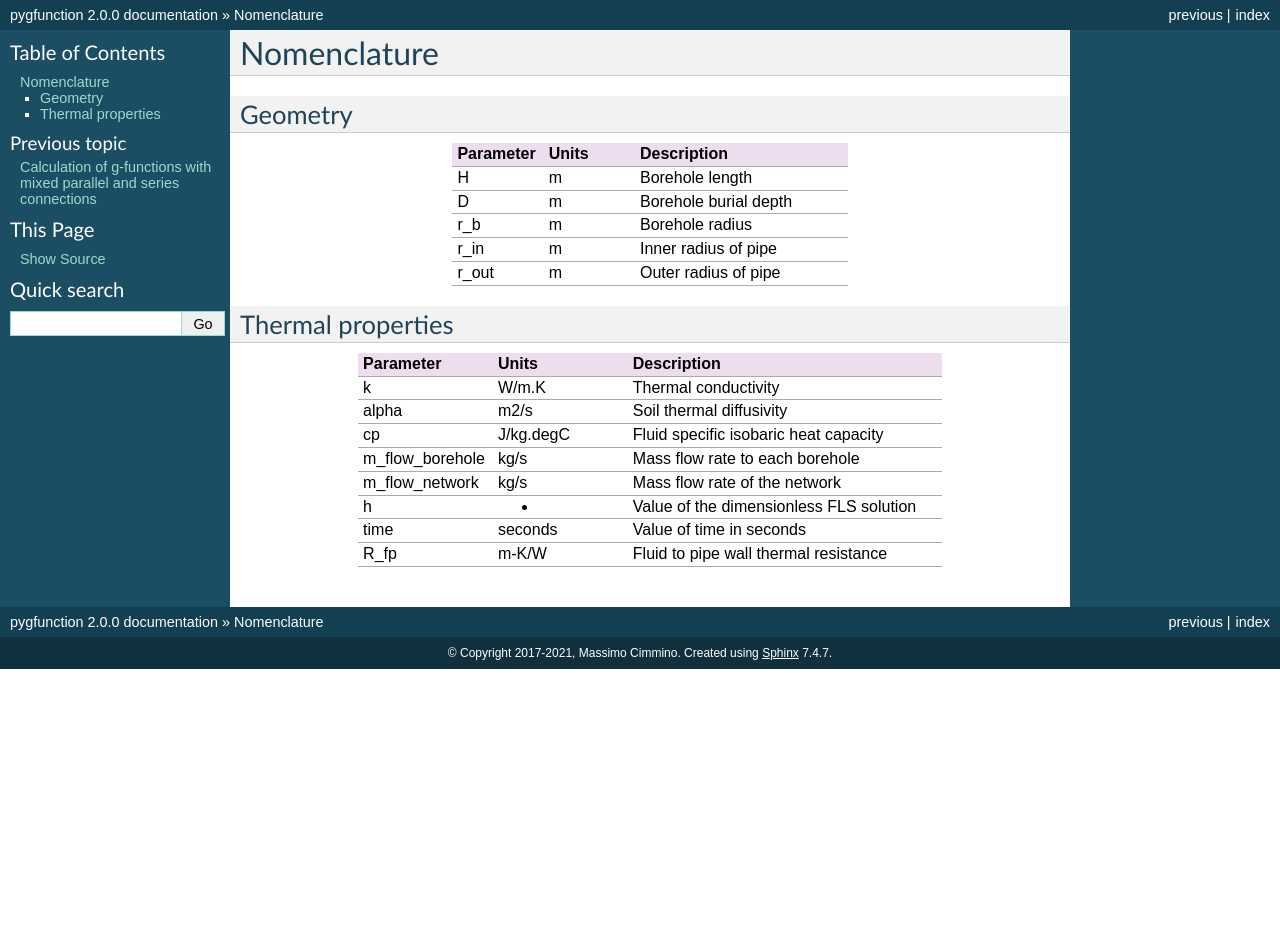
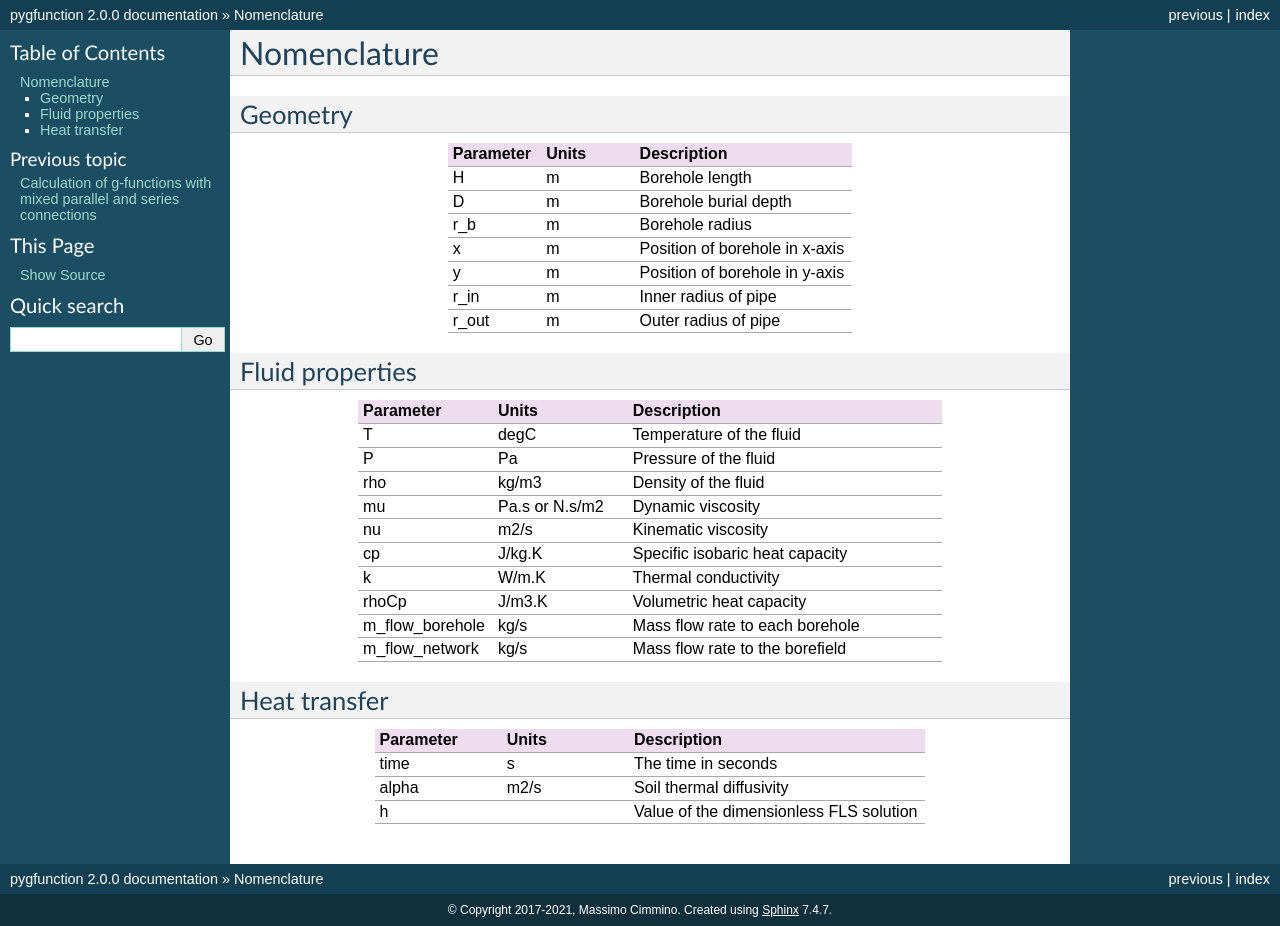
Before and after one commit to MassimoCimmino/pygfunction, a Sphinx documentation site: the page built from doc/source/nomenclature.rst, in a window 1280 px wide. Built offline with Sphinx 7.4.7, drawn with Linux system fonts in a browser that asks for light colours; before the commit the page ends 900 px from its top, so only the background shows below that.

Commit message:
Adjust nomenclature tables

```diff
--- a/doc/source/nomenclature.rst
+++ b/doc/source/nomenclature.rst
@@ -17,10 +17,18 @@ Geometry
    :widths: 30, 30, 70
    :header-rows: 1
 
-Thermal properties
+Fluid properties
 ===================
 
 .. csv-table::
-   :file: nomenclature_tables/thermal_properties.csv
+   :file: nomenclature_tables/fluid_properties.csv
    :widths: 30, 30, 70
    :header-rows: 1
+
+Heat transfer
+===================
+
+.. csv-table::
+   :file: nomenclature_tables/heat_transfer.csv
+   :widths: 30, 30, 70
+   :header-rows: 1
--- /dev/null
+++ b/doc/source/nomenclature_tables/fluid_properties.csv
@@ -0,0 +1,11 @@
+Parameter,Units,Description
+T,degC,Temperature of the fluid
+P,Pa,Pressure of the fluid
+rho,kg/m3,Density of the fluid
+mu,Pa.s or N.s/m2,Dynamic viscosity
+nu,m2/s,Kinematic viscosity
+cp,J/kg.K,Specific isobaric heat capacity
+k,W/m.K,Thermal conductivity
+rhoCp,J/m3.K,Volumetric heat capacity
+m_flow_borehole,kg/s,Mass flow rate to each borehole
+m_flow_network,kg/s,Mass flow rate to the borefield
--- a/doc/source/nomenclature_tables/geometry.csv
+++ b/doc/source/nomenclature_tables/geometry.csv
@@ -2,5 +2,7 @@ Parameter,Units,Description
 H,m,Borehole length
 D,m,Borehole burial depth
 r_b,m,Borehole radius
+x,m,Position of borehole in x-axis
+y,m,Position of borehole in y-axis
 r_in,m,Inner radius of pipe
 r_out ,m,Outer radius of pipe
--- /dev/null
+++ b/doc/source/nomenclature_tables/heat_transfer.csv
@@ -0,0 +1,4 @@
+Parameter,Units,Description
+time,s,The time in seconds
+alpha,m2/s,Soil thermal diffusivity
+h,,Value of the dimensionless FLS solution
--- a/doc/source/nomenclature_tables/thermal_properties.csv
+++ /dev/null
@@ -1,9 +0,0 @@
-Parameter,Units,Description
-k,W/m.K,Thermal conductivity
-alpha,m2/s,Soil thermal diffusivity
-cp,J/kg.degC,Fluid specific isobaric heat capacity
-m_flow_borehole,kg/s,Mass flow rate to each borehole
-m_flow_network,kg/s,Mass flow rate of the network
-h,-,Value of the dimensionless FLS solution
-time,seconds,Value of time in seconds
-R_fp,m-K/W,Fluid to pipe wall thermal resistance
```
Also changed, not shown: 1 other file.
